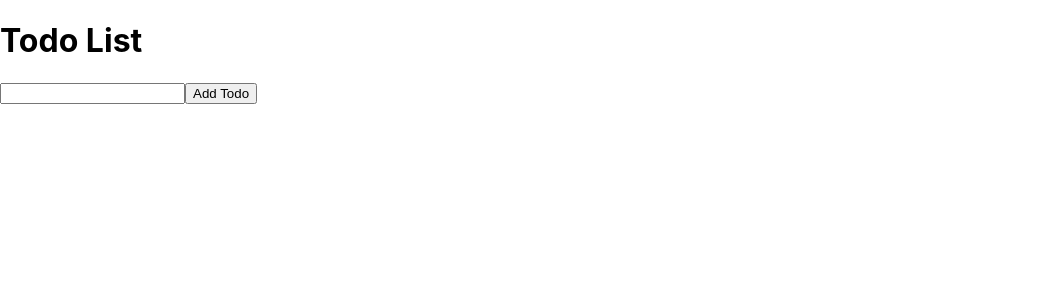
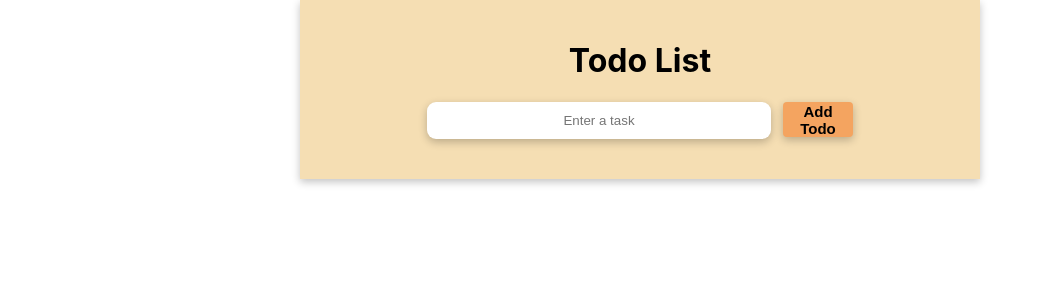
Before and after one commit to Raisul-Islam-Shehab/shehab-todo-app, a React (Create React App) app: page / in a window 1280 px wide. Shown: the top 300 px of the page, without its empty margins (0-1046 px from the left). Built offline with nearby package versions, Linux system fonts and the light colour scheme.

Commit message:
css added

```diff
--- a/src/App.css
+++ b/src/App.css
@@ -1,38 +1,60 @@
 .App {
-  text-align: center;
+  font-family: sans-serif;
+  display: flex;
+  justify-content: center;
+  align-items: center;
+  height: 100vh;
 }
 
-.App-logo {
-  height: 40vmin;
-  pointer-events: none;
+.Todo {
+  background-color: wheat;
+  text-align: center;
+  width: 50%;
+  padding: 20px;
+  box-shadow: rgba(0, 0, 0, 0.24) 0px 3px 8px;
+  margin: auto;
 }
 
-@media (prefers-reduced-motion: no-preference) {
-  .App-logo {
-    animation: App-logo-spin infinite 20s linear;
-  }
+ul {
+  list-style-type: none;
+  padding: 10px;
+  margin: 0;
 }
 
-.App-header {
-  background-color: #282c34;
-  min-height: 100vh;
-  display: flex;
-  flex-direction: column;
-  align-items: center;
-  justify-content: center;
-  font-size: calc(10px + 2vmin);
-  color: white;
+button {
+  width: 70px;
+  height: 35px;
+  background-color: sandybrown;
+  border: none;
+  font-size: 15px;
+  font-weight: 800;
+  border-radius: 4px;
+  box-shadow: rgba(0, 0, 0, 0.24) 0px 3px 8px;
 }
 
-.App-link {
-  color: #61dafb;
+.input {
+  border: none;
+  width: 340px;
+  height: 35px;
+  border-radius: 9px;
+  text-align: center;
+  box-shadow: rgba(0, 0, 0, 0.24) 0px 3px 8px;
 }
 
-@keyframes App-logo-spin {
-  from {
-    transform: rotate(0deg);
-  }
-  to {
-    transform: rotate(360deg);
-  }
+.Top {
+  display: flex;
+  justify-content: center;
+  gap: 12px;
 }
+
+li {
+  display: flex;
+  justify-content: space-evenly;
+  align-items: center;
+  padding: 10px;
+}
+
+li:before {
+  content: "*";
+  margin-right: 5px;
+}
--- a/src/App.js
+++ b/src/App.js
@@ -1,4 +1,5 @@
 import { TodoList } from "./TodoList";
+import './App.css'
 
 function App() {
   return (
--- a/src/TodoList.js
+++ b/src/TodoList.js
@@ -6,7 +6,7 @@ export const TodoList = () => {
     const [inputValue, setInputValue] = useState('')
 
     function handleChange(e) {
-       // console.log(e)
+        // console.log(e)
         setInputValue(e.target.value)
     }
 
@@ -24,16 +24,17 @@ export const TodoList = () => {
         setTodos(newTodos)
     }
     return (
-        <div>
+        <div className="Todo">
             <h1>Todo List</h1>
-            <form>
-                <input type='text' value={inputValue} onChange={handleChange} />
+            <div className="Top">
+                <input className='input' type='text' value={inputValue} onChange={handleChange}
+                placeholder="Enter a task"/>
                 <button onClick={handleSubmit}>Add Todo</button>
-            </form>
+            </div>
             <ul>
                 {todos.map((todo, index) => (
                     <li key={index}>{todo}
-                        <button onClick={() => handleDelete(index)}>Delete</button>
+                        <button className='btn' onClick={() => handleDelete(index)}>Delete</button>
                     </li>
                 ))}
             </ul>
```
